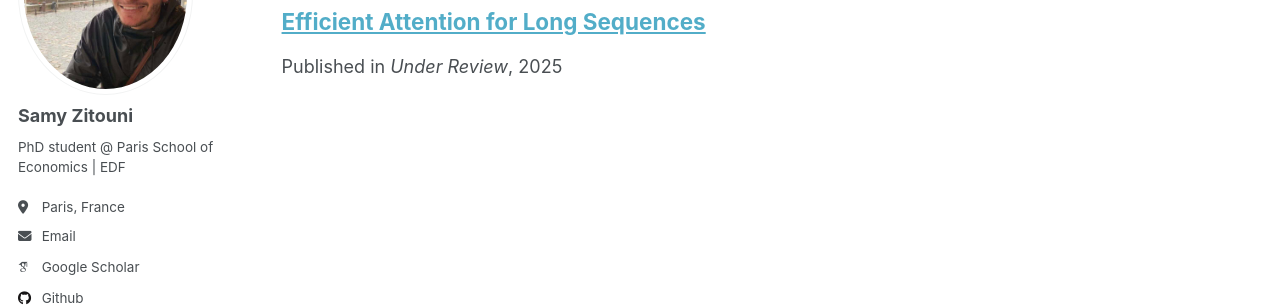
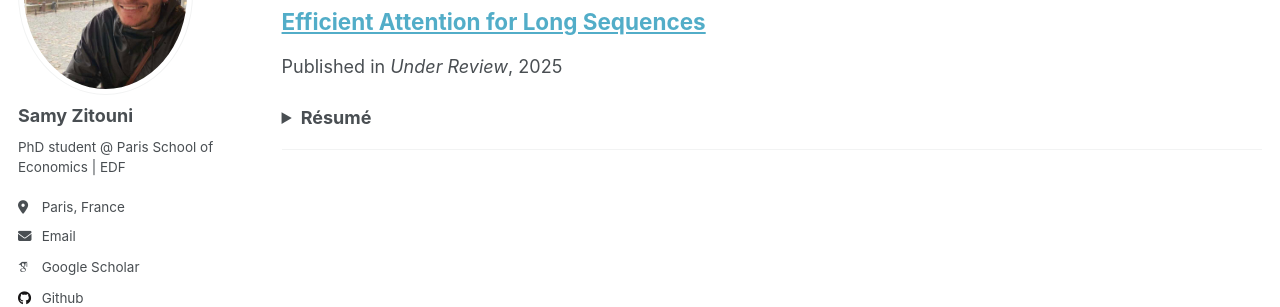
Before and after one commit to SamyZtn/samyzitouni.github.io, a Jekyll site: the page built from _pages/publications.html, in a window 1280 px wide. Shown: the part 212-519 px from the top of the page. Built offline with Jekyll 4.4.1, drawn with Linux system fonts in a browser that asks for light colours; some web fonts are replaced.

Commit message:
Update publications.html

```diff
--- a/_pages/publications.html
+++ b/_pages/publications.html
@@ -13,21 +13,35 @@ author_profile: true
 
 <!-- New style rendering if publication categories are defined -->
 {% if site.publication_category %}
-  {% for category in site.publication_category  %}
+  {% for category in site.publication_category %}
     {% assign title_shown = false %}
     {% for post in site.publications reversed %}
-      {% if post.category != category[0] %}
-        {% continue %}
-      {% endif %}
+      {% if post.category != category[0] %}{% continue %}{% endif %}
       {% unless title_shown %}
         <h2>{{ category[1].title }}</h2><hr />
         {% assign title_shown = true %}
       {% endunless %}
+
       {% include archive-single.html %}
+
+      {% if post.abstract %}
+        <details class="pub-abstract">
+          <summary><strong>Résumé</strong></summary>
+          {{ post.abstract | markdownify }}
+        </details>
+        <hr />
+      {% endif %}
     {% endfor %}
   {% endfor %}
 {% else %}
   {% for post in site.publications reversed %}
     {% include archive-single.html %}
+    {% if post.abstract %}
+      <details class="pub-abstract">
+        <summary><strong>Résumé</strong></summary>
+        {{ post.abstract | markdownify }}
+      </details>
+      <hr />
+    {% endif %}
   {% endfor %}
 {% endif %}
```
